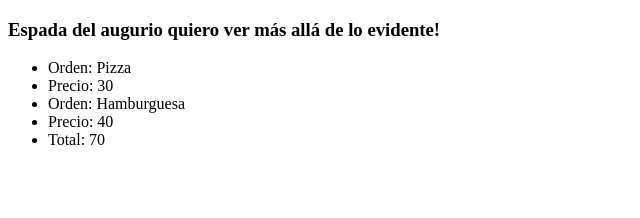
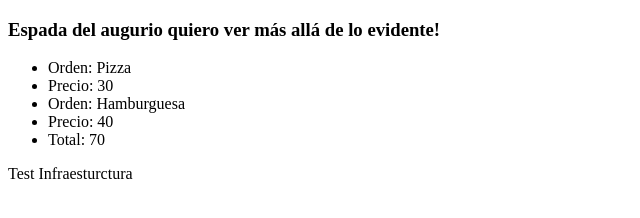
Before and after one commit to w3bod3r3cho/JavaScript, a plain HTML site: page lenguaje.html in a window 1280 px wide. Shown: the whole page, without its empty margins (0-640 px from the left). Drawn offline with Linux system fonts and the light colour scheme.

Commit message:
Test Infraestructura
Demostracion de GitLab

```diff
--- a/lenguaje.html
+++ b/lenguaje.html
@@ -10,6 +10,7 @@
 
     <h3>Espada del augurio quiero ver más allá de lo evidente!</h3>
     <div id="html"></div>
+    <div>Test Infraesturctura</div>
 
     <script src="lenguaje.js"></script>
 </body>
```
